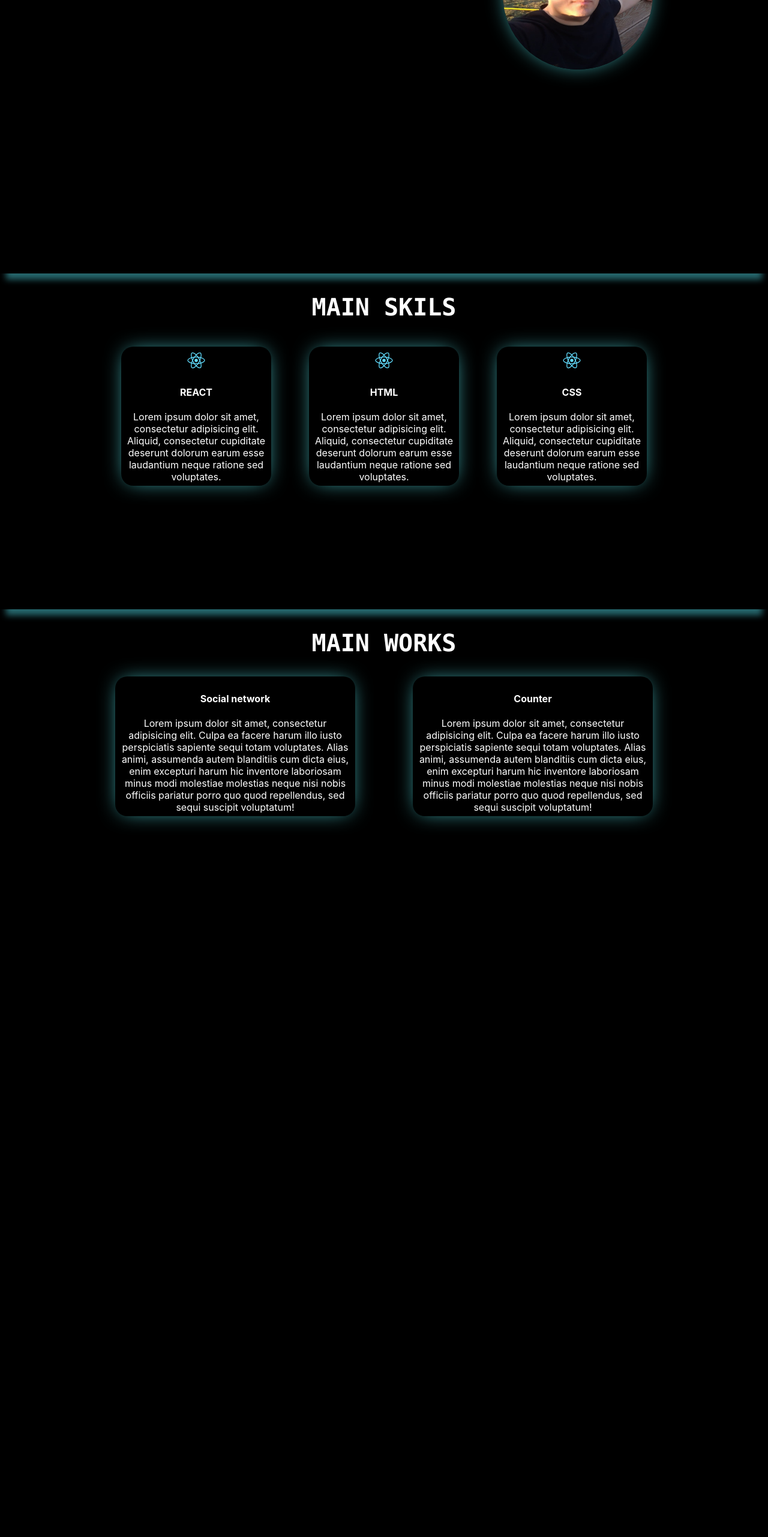
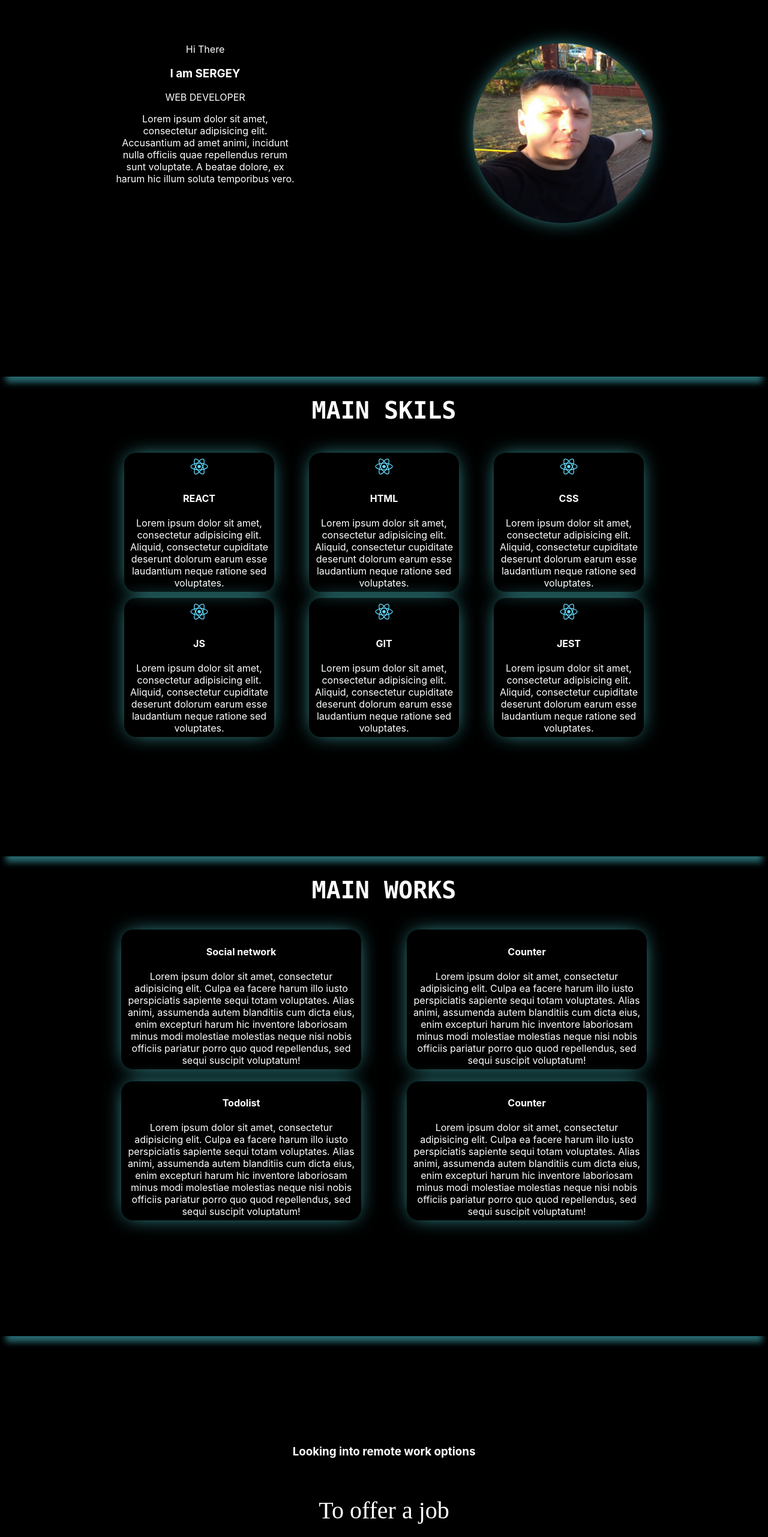
Before and after one commit to Rumata-SL/Portfolio, a React (Create React App) app: page / in a window 1280 px wide. Shown: the part 234-2797 px from the top of the page at 60% size. Before the commit the page ends 1810 px from the top, so only its background shows below. Built offline with nearby package versions, Linux system fonts and the light colour scheme.

Commit message:
Added component Distant.tsx

```diff
--- a/src/App.tsx
+++ b/src/App.tsx
@@ -4,6 +4,7 @@ import {Header} from "./component/header/Header";
 import {Main} from "./component/main/Main";
 import {Skils} from "./component/skils/Skils";
 import {Works} from "./component/works/Works";
+import {Distant} from "./component/distant/Distant";
 
 
 function App() {
@@ -13,6 +14,7 @@ function App() {
         <Main />
         <Skils/>
         <Works/>
+        <Distant/>
     </div>
   );
 }
--- /dev/null
+++ b/src/component/distant/Distant.module.css
@@ -0,0 +1,53 @@
+.wrapper{
+    min-height: 60vh;
+    box-shadow: 0px 20px 10px -10px rgba(86, 230, 243, 0.45);
+    display: flex;
+    align-items: center;
+    justify-content: center;
+}
+.container{
+    box-sizing: border-box;
+    height: 100%;
+    width: 70%;
+    margin: 0 auto;
+    box-sizing: border-box;
+    display: flex;
+    flex-direction: column;
+    justify-content:center;
+    align-items: center;
+    color: white;
+    /*background-color: coral;*/
+}
+.container_text, .container_button{
+    box-sizing: border-box;
+    /*width: 250px;*/
+    /*height: 200px;*/
+    padding: 15px;
+    /*border: 1px solid #fff;*/
+    margin: 5px;
+    text-align: center;
+    /*box-shadow: 0 0 35px -10px rgb(84, 226, 230);*/
+    /*border-radius: 20px;*/
+}
+.link{
+    box-sizing: border-box;
+    display: block;
+    box-sizing: border-box;
+    padding: 3px 15px;
+    color: white;
+    text-decoration: none;
+    font-family: "Sitka Text";
+    border-radius: 3px;
+    font-size: 2.5em;
+    border: 1px solid #000000;
+
+}
+.link:hover{
+    /*color: cyan;*/
+    border: 1px solid rgba(0, 255, 255, 0.67);
+    color: rgba(0, 255, 255, 0.67);
+    /*box-shadow: -9px 5px 60px 10px rgba(86, 230, 243, 0.45);*/
+
+    /*background-color: rgba(86, 230, 243, 0.45);*/
+    /*box-shadow: 0px 20px 10px -10px rgba(86, 230, 243, 0.45);*/
+}
--- /dev/null
+++ b/src/component/distant/Distant.tsx
@@ -0,0 +1,18 @@
+import React from "react";
+import d from "./Distant.module.css"
+
+export const Distant = () => {
+    return (
+        <div className={d.wrapper}>
+            <div className={d.container}>
+                <div className={d.container_text}>
+                    <h3>Looking into remote work options</h3>
+                </div>
+                <div className={d.container_button}>
+                    <a href="#" className={d.link}>To offer a job</a>
+                    {/*<button>to offer a job</button>*/}
+                </div>
+            </div>
+        </div>
+    );
+};
--- a/src/component/main/Main.module.css
+++ b/src/component/main/Main.module.css
@@ -1,6 +1,6 @@
 .wrapper {
     /*height: 100vh;*/
-    min-height: 80vh;
+    min-height: 100vh;
     box-shadow: 0px 20px 10px -10px rgba(86, 230, 243, 0.45);
     /*background-color: darkcyan;
     display: flex;
@@ -13,7 +13,7 @@
     /*height: 100%;*/
     box-sizing: border-box;
     width: 70%;
-    margin: 50px auto;
+    margin: 20% auto;
     box-sizing: border-box;
     display: flex;
     flex-direction: row;
@@ -23,23 +23,23 @@
     color: white;
 }
 .text {
-    width: 250px;
-    height: 250px;
+    width: 300px;
+    height: 300px;
     text-align: center;
     /*background-color: cornflowerblue;*/
 }
 
 .photo {
-    width: 250px;
-    height: 250px;
+    width: 300px;
+    height: 300px;
     /*background-color: cornflowerblue;*/
     border-radius: 50%;
     box-shadow: 0 0 35px -10px rgb(84, 226, 230);
 }
 
 .photologo {
-    width: 250px;
-    height: 250px;
+    width: 300px;
+    height: 300px;
     border-radius: 50%;
 }
 /*
--- a/src/component/main/Main.tsx
+++ b/src/component/main/Main.tsx
@@ -10,6 +10,7 @@ export const Main = () => {
                     <span>Hi There</span>
                     <h3>I am SERGEY</h3>
                     <p>WEB DEVELOPER</p>
+                    <p>Lorem ipsum dolor sit amet, consectetur adipisicing elit. Accusantium ad amet animi, incidunt nulla officiis quae repellendus rerum sunt voluptate. A beatae dolore, ex harum hic illum soluta temporibus vero.</p>
                 </div>
                 <div className={main.photo}>
                     <img src={photo} alt="photo" className={main.photologo}/>
--- a/src/component/nav/Nav.module.css
+++ b/src/component/nav/Nav.module.css
@@ -14,11 +14,13 @@
     text-decoration: none;
     font-family: "Sitka Text";
     border-radius: 3px;
+    border: 1px solid #000000;
 
 }
 .link:hover{
     /*color: cyan;*/
     border: 1px solid rgba(0, 255, 255, 0.67);
+    color: rgba(0, 255, 255, 0.67);
     /*box-shadow: -9px 5px 60px 10px rgba(86, 230, 243, 0.45);*/
 
     /*background-color: rgba(86, 230, 243, 0.45);*/
--- a/src/component/skils/Skil.module.css
+++ b/src/component/skils/Skil.module.css
@@ -4,6 +4,7 @@
     /*height: 200px;*/
     padding: 5px;
     /*border: 1px solid #fff;*/
+    margin: 5px;
     text-align: center;
     box-shadow: 0 0 35px -10px rgb(84, 226, 230);
     border-radius: 20px;
--- a/src/component/skils/Skils.module.css
+++ b/src/component/skils/Skils.module.css
@@ -1,6 +1,6 @@
 .wrapper {
     /*height: 100vh;*/
-    min-height: 70vh;
+    min-height: 100vh;
     box-shadow: 0 20px 10px -10px rgba(86, 230, 243, 0.45);
 }
 .container{
--- a/src/component/skils/Skils.tsx
+++ b/src/component/skils/Skils.tsx
@@ -15,6 +15,9 @@ export const Skils = () => {
                     <Skil title={"REACT"} description={description}/>
                     <Skil title={"HTML"} description={description}/>
                     <Skil title={"CSS"} description={description}/>
+                    <Skil title={"JS"} description={description}/>
+                    <Skil title={"GIT"} description={description}/>
+                    <Skil title={"JEST"} description={description}/>
                 </div>
             </div>
         </div>
--- a/src/component/works/Work.module.css
+++ b/src/component/works/Work.module.css
@@ -2,6 +2,7 @@
     box-sizing: border-box;
     width: 400px;
     /*height: 200px;*/
+    margin: 10px;
     padding: 5px;
     /*border: 1px solid #fff;*/
     text-align: center;
--- a/src/component/works/Works.module.css
+++ b/src/component/works/Works.module.css
@@ -1,6 +1,6 @@
 .wrapper {
     /*height: 100vh;*/
-    min-height: 70vh;
+    min-height: 100vh;
     box-shadow: 0 20px 10px -10px rgba(86, 230, 243, 0.45);
 }
 
@@ -12,7 +12,6 @@
     display: flex;
     flex-direction: column;
     justify-content: space-between;
-
     color: white;
 }
 
--- a/src/component/works/Works.tsx
+++ b/src/component/works/Works.tsx
@@ -14,6 +14,8 @@ export const Works = () => {
                 <div className={works.elements}>
                     <Work title={"Social network"} description={description}/>
                     <Work title={"Counter"} description={description}/>
+                    <Work title={"Todolist"} description={description}/>
+                    <Work title={"Counter"} description={description}/>
                 </div>
             </div>
         </div>
```
